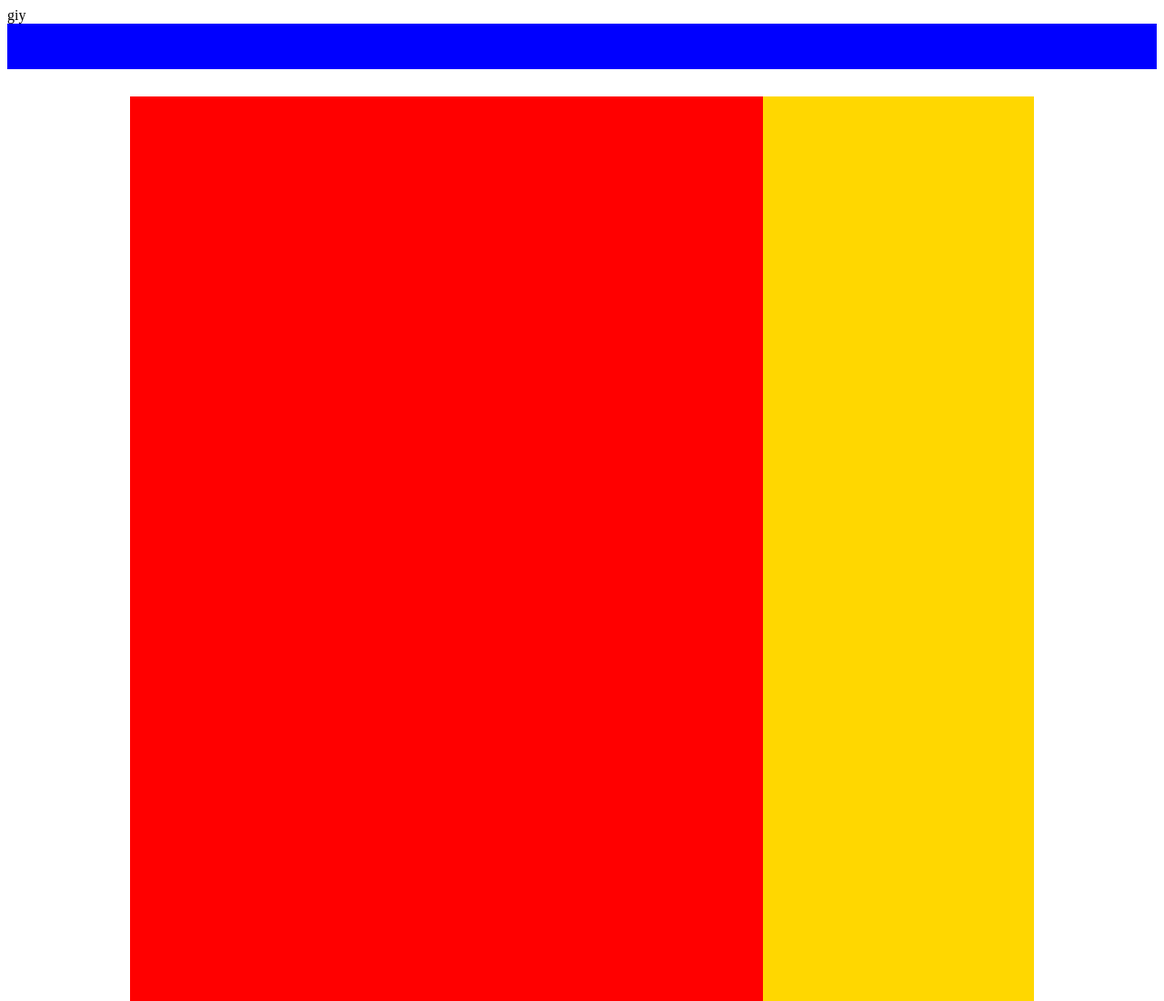
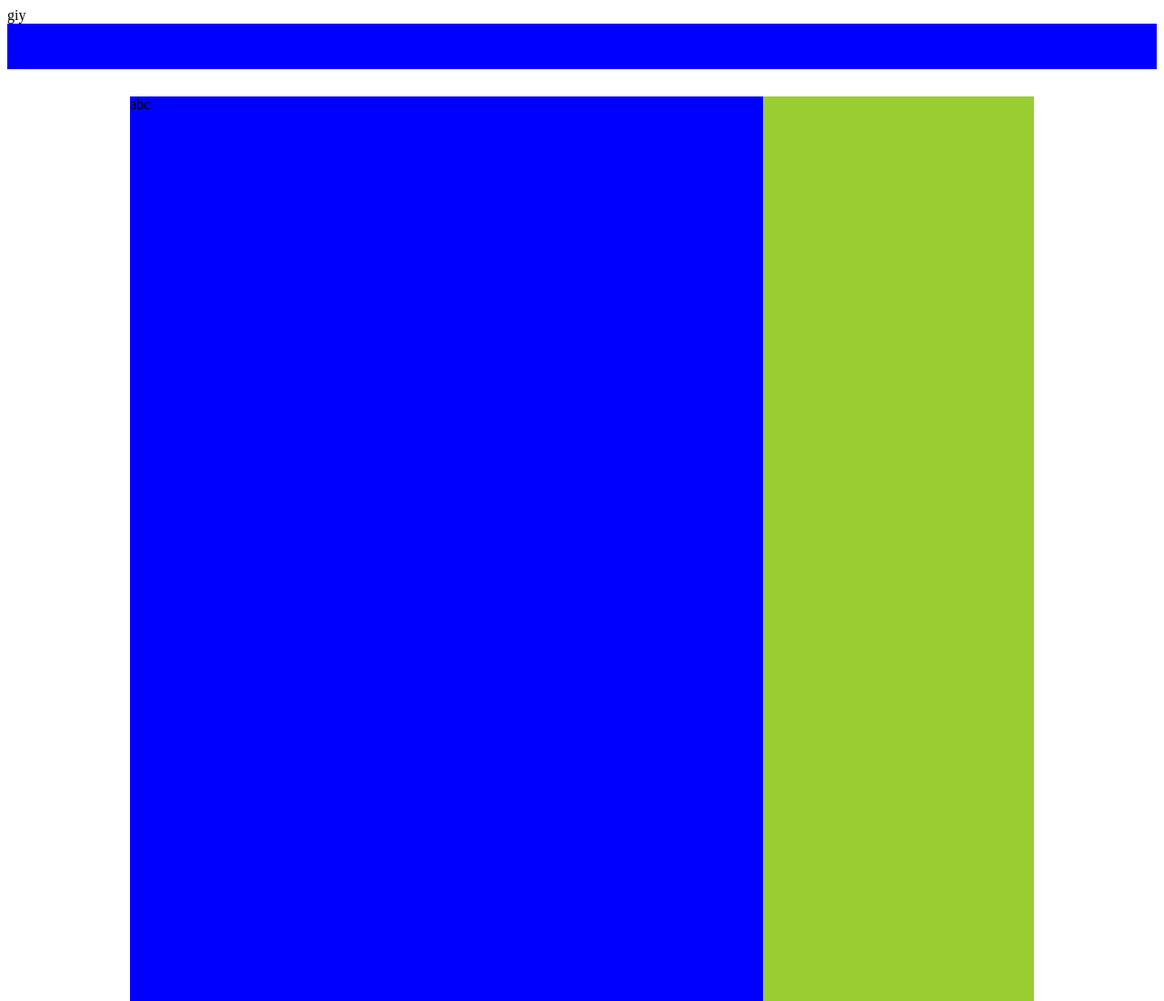
Before and after one commit to dev-chandan-pandey/Gusty-adjustment-6018, a plain HTML site: page index.html in a window 1280 px wide. Shown: the top 1100 px of the page at 91% size. Drawn offline with Linux system fonts and the light colour scheme.

Commit message:
color changed

```diff
--- a/index.html
+++ b/index.html
@@ -6,19 +6,22 @@ giy
     <div class="article" style="display: flex; padding: 30px 135px">
       <div
         class="left"
-        style="width: 70%; height: 2000px; background-color: red"
+        style="width: 70%; height: 2000px; background-color: blue"
       >
         <div>
           <!-- Nidhi -->
         </div>
         <div>
           <!-- Geetesh -->
+          <div>
+            abc
+          </div>
         </div>
         <div>
           <!-- Poornima -->
         </div>
       </div>
-      <div class="right" style="width: 30%; background-color: gold">
+      <div class="right" style="width: 30%; background-color: yellowgreen">
         <!-- Chandan-->
       </div>
     </div>
```
Also changed, not shown: __buttons.sass (added).
